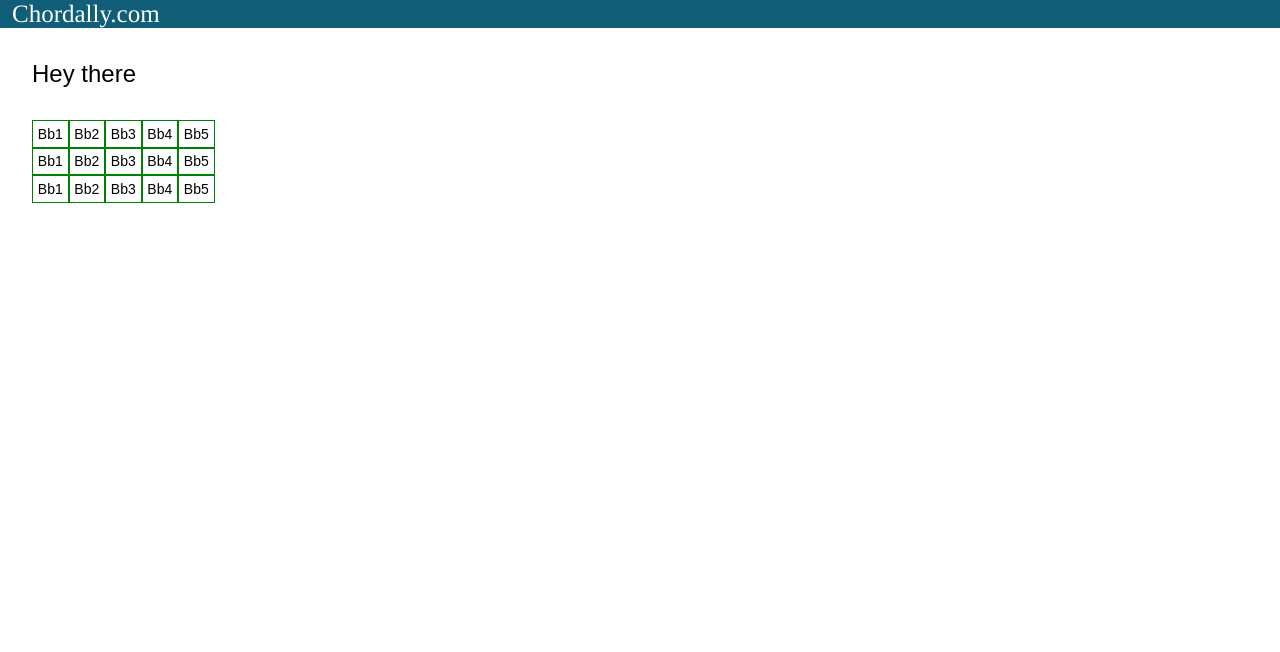
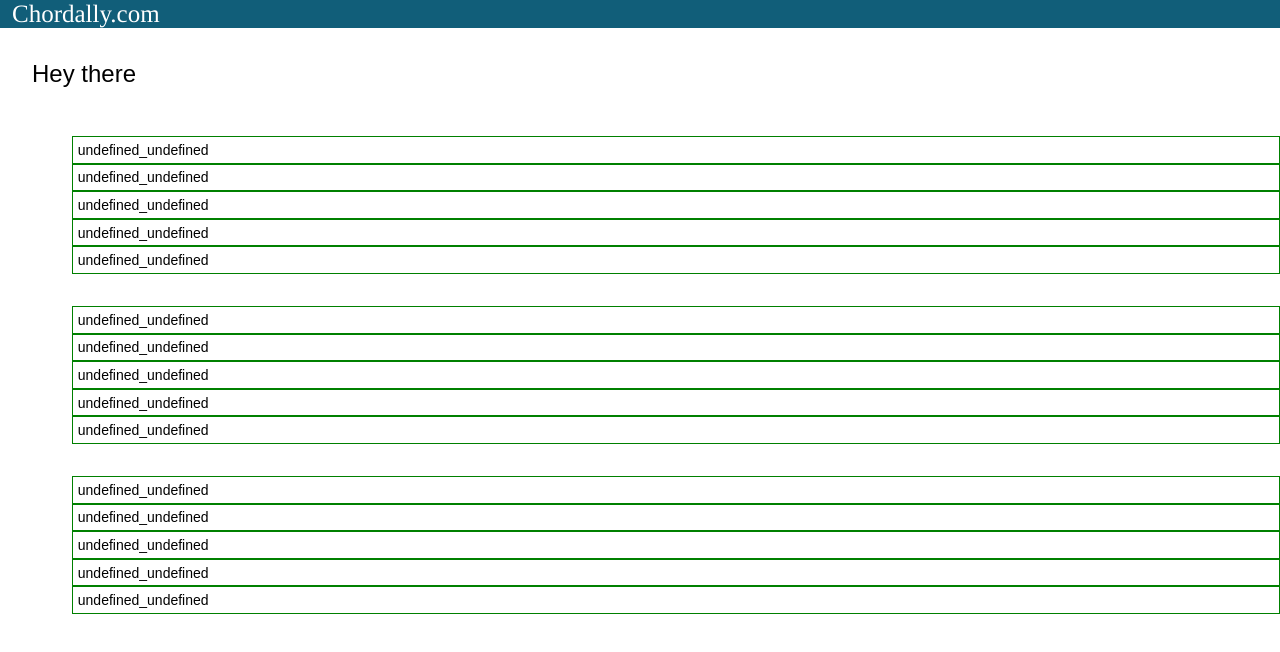
Before and after one commit to rjturek/chordally, a React (Create React App) app: page / in a window 1280 px wide. Shown: the top 652 px of the page. Built offline with nearby package versions, Linux system fonts and the light colour scheme.

Commit message:
starting to render arrays of components

```diff
--- a/src/Heading.js
+++ b/src/Heading.js
@@ -1,5 +1,5 @@
 import React, { Component } from 'react';
-var _ = require('lodash');
+//var _ = require('lodash');
 
 class Heading extends Component {
   render() {
--- a/src/fretboard.js
+++ b/src/fretboard.js
@@ -1,32 +1,91 @@
 import React, { Component } from 'react';
 var _ = require('lodash');
 
-class Fretboard extends Component {
+
+class Spot extends Component {
+
+  constructor(props) {
+    super(props);
+    var spotLocation = props.stringNum + "_" + props.fretNum;
+    this.state = {
+      label: spotLocation
+    };
+    console.log("Spot constructed" + this.state);
+  };
+
+  handleClicked(e) {
+    alert("clicked");
+    this.state = {
+      label: "clicked"
+    };
+  };
+
   render() {
-    var numFrets = 5;
-    var numStrings = 3;
-
-    function Spot(props) {
-      return <div className="Spot" key={props.num}>Bb{props.num}</div>;
+    return <div className="Spot" key={this.state.label} onClick={this.handleClicked}>{this.state.label}</div>;
+  };
 }
 
-    function String(props) {
+
+class Strng extends Component {
+  constructor(props) {
+    super(props);
+    var stringNum = props.stringNum;
+    var numFrets  = props.numFrets;
     var spots = [];
     var i = 0;
     _.times(numFrets, function () {
       i++;
-        spots.push(Spot({num: i}));
+      var spot = {stringNum: stringNum, fretNum: i};
+      spots.push(spot);
     });
-      return <div className="String" key={props.num}>{spots}</div>
+    this.state = {
+      spots: spots
+    };
+    console.log("String constructed" + this.state);
+  };
+
+  render() {
+    return (
+      <ul>
+        {this.state.spots.map(function(spotProps){
+          return <Spot key={spotProps}/>;
+        })}
+      </ul>
+    )
+    //return <div className="String" key={this.state.stringNum}>string {this.state.stringNum} numfrets {this.state.numFrets}</div>
+  }
 }
 
-    var strings = [];
-    var i = 0;
-    _.times(numStrings, function () {
-      i++;
-      strings.push(String({num: i}));
-    });
-    return <div className="FretBoard">{strings}</div>;
+
+class Fretboard extends Component {
+  //
+  //constructor(props) {
+  //  super(props);
+  //  console.log("constructing fretboard");
+  //  var numFrets = 5;
+  //  var numStrings = 3;
+  //
+  //  var strings = [];
+  //  var i = 0;
+  //  _.times(numStrings, function () {
+  //    i++;
+  //    var string = new Strng({stringNum: i, numFrets: numFrets})
+  //    strings.push(string);
+  //  });
+  //  this.state = {
+  //    strings: strings
+  //  };
+  //}
+
+  render() {
+    console.log(this.state);
+    return (
+      <div className="FretBoard">
+        <Strng stringNum={1} numFrets={5}/>
+        <Strng stringNum={2} numFrets={5}/>
+        <Strng stringNum={3} numFrets={5}/>
+      </div>
+    )
   }
 }
 
```
Lines whose indentation alone changed are shown as unchanged.
